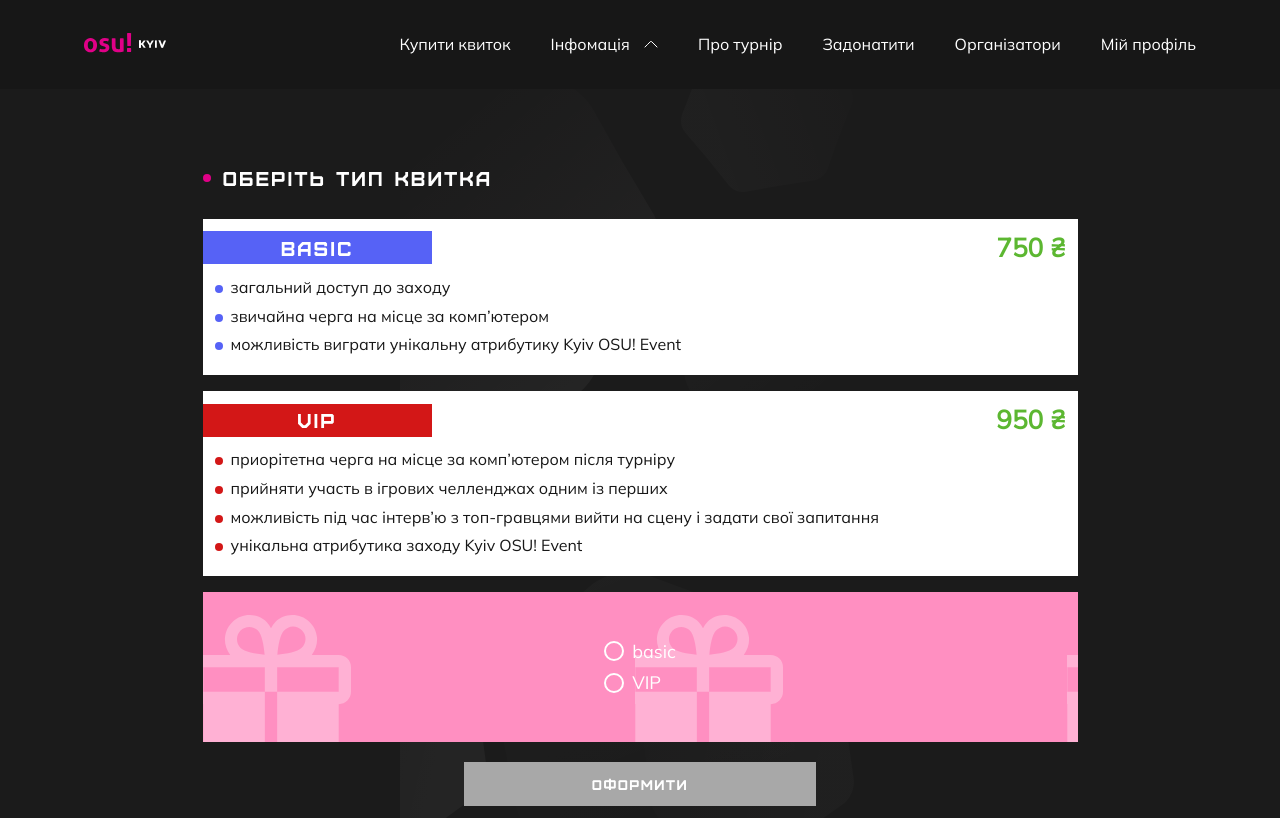
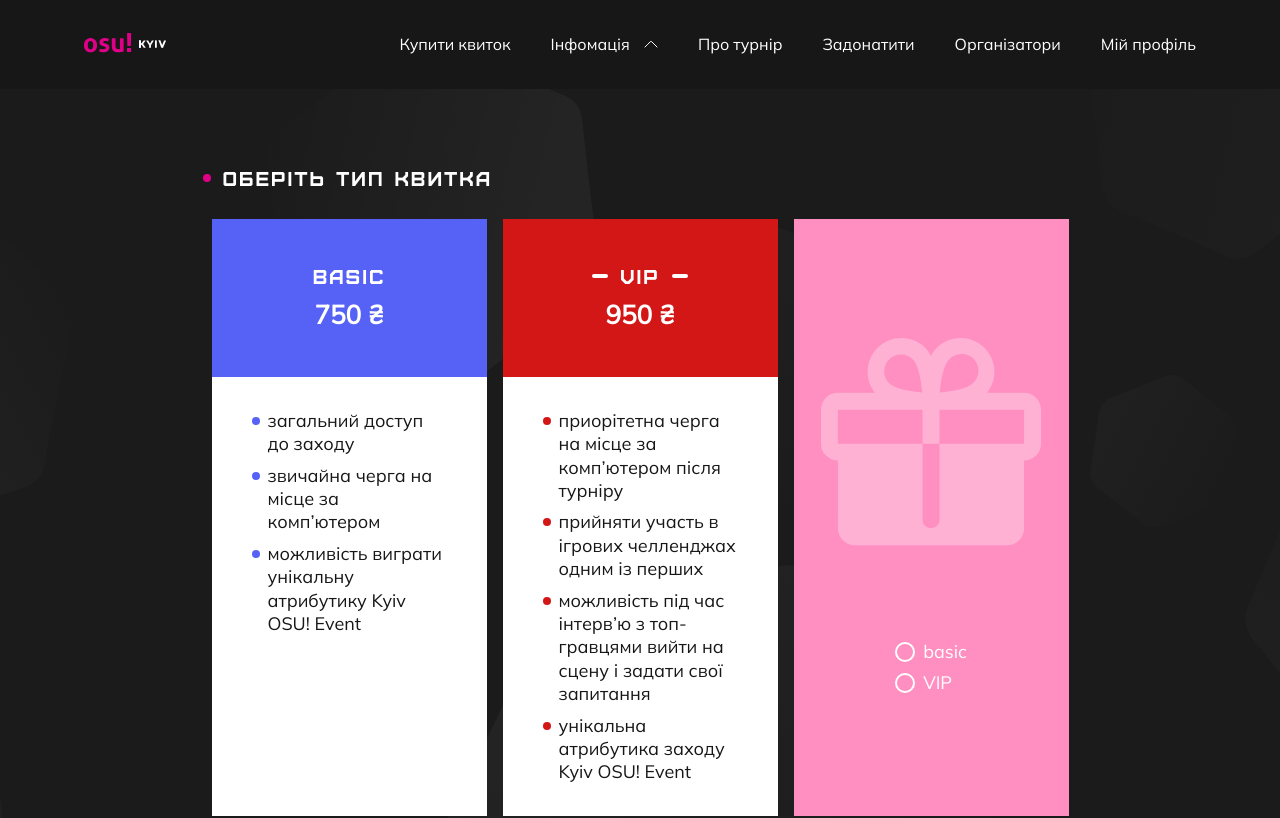
Before and after one commit to netwhynot/koe-web, a Nuxt app: page /buy in a window 1280 px wide. Shown: the top 818 px of the page. Built offline with nearby package versions, Linux system fonts and the light colour scheme.

Commit message:
adaptation for buy page

```diff
--- a/components/Header/index.vue
+++ b/components/Header/index.vue
@@ -50,7 +50,7 @@
                     </li>
                     <li>
                       <NuxtLink to="/about" class="header__inner-link"
-                        >Подаруваи квиток</NuxtLink
+                        >Подарувати квиток</NuxtLink
                       >
                     </li>
                     <li>
--- a/package.json
+++ b/package.json
@@ -29,6 +29,7 @@
   },
   "dependencies": {
     "@chenfengyuan/vue-countdown": "2",
+    "@pinia-plugin-persistedstate/nuxt": "^1.1.1",
     "@pinia/nuxt": "^0.4.11",
     "superjson": "^1.13.1"
   }
--- a/pages/buy.vue
+++ b/pages/buy.vue
@@ -14,7 +14,8 @@
 </script>
 
 <template>
-  <div class="bg">
+  <div>
+    <div v-if="step !== 3" class="bg">
       <div :class="{ 'heading-wrapper': step === 2 }">
         <div class="container">
           <h3 v-if="step === 1" class="heading">Оберіть тип квитка</h3>
@@ -39,7 +40,7 @@
                 "
                 @click="selectedTicket = Tickets.Basic"
               >
-              <div class="ticket__header">
+                <div class="ticket__header basic-bg">
                   <span class="ticket__type-wrapper basic">
                     <h4 class="ticket__type">Basic</h4>
                   </span>
@@ -68,9 +69,9 @@
                 "
                 @click="selectedTicket = Tickets.VIP"
               >
-              <div class="ticket__header">
+                <div class="ticket__header vip-bg">
                   <span class="ticket__type-wrapper vip">
-                  <h4 class="ticket__type">VIP</h4>
+                    <h4 class="ticket__type vip-lines">VIP</h4>
                   </span>
                   <span class="ticket__price">950 ₴</span>
                 </div>
@@ -90,6 +91,9 @@
                   </li>
                 </ul>
               </div>
+              <h3 v-if="step === 1" class="heading remove">
+                Подарувати квиток
+              </h3>
               <div
                 class="gift"
                 :class="
@@ -179,6 +183,25 @@
         Ця інформація вважається приватною та не відображатиметься ніде
       </p>
     </div>
+    <div v-if="step === 3" class="bg-submit">
+      <div class="container">
+        <div class="content">
+          <img
+            class="content__img"
+            src="@/assets/svg/success-icon.svg"
+            alt="success"
+          />
+          <p class="content__text">
+            {{
+              `Ви успішно створили замовлення. Для оплати перекажіть amount грн.
+          на банку за посиланням нижче і очікуйте білет у вашому профілі.`
+            }}
+          </p>
+          <NuxtLink class="content__link">Банка</NuxtLink>
+        </div>
+      </div>
+    </div>
+  </div>
 </template>
 
 <style lang="scss" scoped>
@@ -189,6 +212,8 @@
 
   @media screen and (min-width: $vp-mobile) {
     padding: 76px 0 200px 0;
+    background: url("@/assets/svg/desktop-bg-shape1.svg") no-repeat top;
+    background-color: $dark;
   }
 }
 
@@ -269,10 +294,23 @@
   display: flex;
   flex-direction: column;
   gap: 16px;
+
+  @media screen and (min-width: $vp-tlandscape) {
+    flex-direction: row;
+    justify-content: center;
+  }
 }
 
 .ticket {
   background-color: $white;
+
+  @media screen and (min-width: $vp-tlandscape) {
+    max-width: 275px;
+  }
+
+  @media screen and (min-width: $vp-desktop) {
+    max-width: 373px;
+  }
 
   &__header {
     padding-top: 12px;
@@ -280,6 +318,12 @@
     display: flex;
     justify-content: space-between;
     align-items: center;
+
+    @media screen and (min-width: $vp-tlandscape) {
+      flex-direction: column;
+      padding: 45px 0;
+      gap: 10px;
+    }
   }
 
   &__type-wrapper {
@@ -287,10 +331,16 @@
     max-width: 100px;
     padding: 4.5px 14.5px;
     text-align: center;
-    transition: all 0.3s ease;
+    // transition: all 0.3s ease;
 
     @media screen and (min-width: $vp-mobile) {
       max-width: 200px;
+    }
+
+    @media screen and (min-width: $vp-tlandscape) {
+      padding: 0;
+      max-width: unset;
+      background-color: transparent !important;
     }
   }
 
@@ -303,6 +353,11 @@
     font-weight: 400;
     line-height: normal;
     letter-spacing: 2px;
+
+    @media screen and (min-width: $vp-desktop) {
+      font-size: 28px;
+      letter-spacing: 2.8px;
+    }
   }
 
   &__price {
@@ -314,6 +369,12 @@
     font-style: normal;
     font-weight: 700;
     line-height: 130%; /* 33.8px */
+
+    @media screen and (min-width: $vp-tlandscape) {
+      color: $white;
+      margin-right: 0;
+      font-size: 26px;
+    }
   }
 }
 
@@ -321,6 +382,10 @@
   margin: 0;
   padding: 12px 12px 20px 12px;
   list-style: none;
+
+  @media screen and (min-width: $vp-tlandscape) {
+    padding: 32px 40px;
+  }
 
   &__item {
     position: relative;
@@ -331,6 +396,10 @@
     font-style: normal;
     font-weight: 300;
     line-height: 130%; /* 20.8px */
+
+    @media screen and (min-width: $vp-tlandscape) {
+      font-size: 18px;
+    }
 
     &::before {
       content: "";
@@ -353,6 +422,12 @@
   background-color: $blue;
 }
 
+.basic-bg {
+  @media screen and (min-width: $vp-tlandscape) {
+    background-color: $blue;
+  }
+}
+
 .basic-pseudo {
   &::before {
     background-color: $blue;
@@ -361,6 +436,43 @@
 
 .vip {
   background-color: $red;
+}
+
+.vip-bg {
+  @media screen and (min-width: $vp-tlandscape) {
+    background-color: $red;
+  }
+}
+
+.vip-lines {
+  position: relative;
+  display: inline;
+
+  @media screen and (min-width: $vp-tlandscape) {
+    &::before {
+      content: "";
+      position: absolute;
+      top: 50%;
+      right: calc(100% + 12px);
+      width: 16px;
+      height: 4px;
+      border-radius: 4px;
+      background-color: $white;
+      transform: translateY(-50%);
+    }
+
+    &::after {
+      content: "";
+      position: absolute;
+      top: 50%;
+      left: calc(100% + 12px);
+      width: 16px;
+      height: 4px;
+      border-radius: 4px;
+      background-color: $white;
+      transform: translateY(-50%);
+    }
+  }
 }
 
 .vip-pseudo {
@@ -375,13 +487,32 @@
   min-height: 150px;
   justify-content: center;
   align-items: center;
-  background: url("@/assets/svg/gift-bg.svg");
+  background: url("@/assets/svg/gift-bg.svg") no-repeat;
+  background-color: $main-bg;
+
+  @media screen and (min-width: $vp-tlandscape) {
+    width: 275px;
+    background: url("@/assets/svg/gift-icon-desktop.svg") no-repeat 50% 30%;
+    background-color: $main-bg;
+  }
+
+  @media screen and (min-width: $vp-desktop) {
+    width: 373px;
+  }
 }
 
 .form {
   display: flex;
   flex-direction: column;
   gap: 8px;
+
+  @media screen and (min-width: $vp-tlandscape) {
+    margin-top: 300px;
+  }
+
+  @media screen and (min-width: $vp-desktop) {
+    margin-top: 250px;
+  }
 
   & > label {
     display: flex;
@@ -446,8 +577,18 @@
 }
 
 .selected {
+  position: relative;
+
+  &::after {
+    content: "";
+    position: absolute;
+    top: 0;
+    left: 0;
+    bottom: 0;
+    right: 0;
     border: 5px solid $main;
     transition: all 0.1s ease;
+  }
 }
 
 .controls {
@@ -516,4 +657,82 @@
     gap: 12px;
   }
 }
+
+.note {
+  color: $white;
+  font-family: "Mulish";
+  font-size: 20px;
+  font-style: normal;
+  font-weight: 600;
+  line-height: 130%; /* 26px */
+}
+
+.bg-submit {
+  background: url("@/assets/svg/mobile-bg-shape2.svg") no-repeat top;
+  background-color: $main-bg;
+
+  @media screen and (min-width: calc($vp-mobile + 10px)) {
+    background: url("@/assets/svg/desktop-bg-shape1.svg") no-repeat top;
+    background-color: $main-bg;
+  }
+}
+
+.content {
+  display: flex;
+  flex-direction: column;
+  justify-content: center;
+  align-items: center;
+  padding: 127px 0 172px;
+
+  @media screen and (min-width: $vp-mobile) {
+    padding: 300px 0 400px;
+  }
+
+  @media screen and (min-width: $vp-tlandscape) {
+    padding: 260px 0 335px;
+  }
+
+  &__img {
+    display: block;
+  }
+
+  &__text {
+    color: $white;
+    text-align: center;
+    font-family: "Mulish";
+    font-size: 16px;
+    font-style: normal;
+    font-weight: 600;
+    line-height: 130%; /* 26px */
+
+    @media screen and (min-width: $vp-mobile) {
+      max-width: 360px;
+      font-size: 18px;
+    }
+
+    @media screen and (min-width: $vp-tablet) {
+      max-width: 440px;
+      font-size: 20px;
+    }
+  }
+
+  &__link {
+    padding: 14px 52px;
+    text-align: center;
+    font-family: "Furore";
+    font-size: 14px;
+    font-style: normal;
+    font-weight: 400;
+    line-height: normal;
+    letter-spacing: 1.4px;
+    color: $white;
+    background-color: $main;
+  }
+}
+
+.remove {
+  @media screen and (min-width: $vp-tlandscape) {
+    display: none;
+  }
+}
 </style>
--- a/pages/status.vue
+++ /dev/null
@@ -1,44 +0,0 @@
-<script lang="ts" setup></script>
-
-<template>
-  <div class="bg">
-    <div class="container">
-      <div class="content">
-        <img
-          class="content__img"
-          src="@/assets/svg/success-icon.svg"
-          alt="success"
-        />
-        <p class="content__text">
-          Квиток було успішно придбано. Ви можете перевірити це в своєму профілі
-        </p>
-        <NuxtLink class="content__link">перевірити</NuxtLink>
-      </div>
-    </div>
-  </div>
-</template>
-
-<style lang="scss" scoped>
-.bg {
-  background: url("@/assets/svg/mobile-bg-shape2.svg") no-repeat center;
-  background-color: $main-bg;
-}
-
-.content {
-  display: flex;
-  flex-direction: column;
-  justify-content: center;
-  align-items: center;
-  padding: 127px 0 172px;
-
-  &__img {
-    display: block;
-  }
-
-  &__text {
-  }
-
-  &__link {
-  }
-}
-</style>
```
Also changed, not shown: assets/svg/gift-icon-desktop.svg (added), 1 other file (tests, documents, lock files or other folders). Lines whose indentation alone changed are shown as unchanged.
